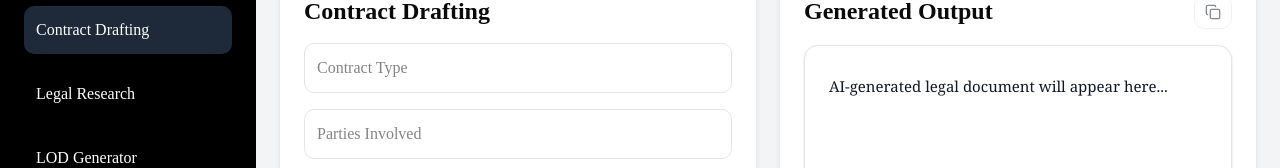
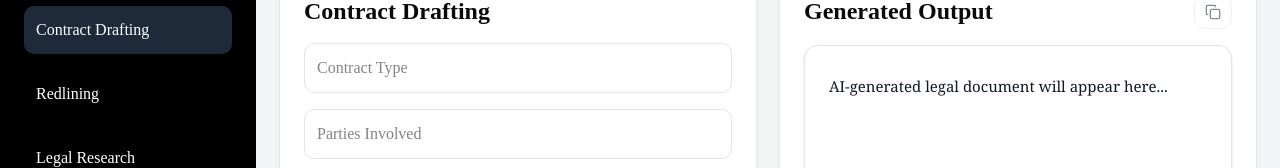
Before and after one commit to tushar77/ligit, a Next.js app: page / in a window 1280 px wide. Shown: the part 157-325 px from the top of the page. Built offline with nearby package versions, Linux system fonts and the light colour scheme.

Commit message:
Stable before redline activation

```diff
--- a/app/page.tsx
+++ b/app/page.tsx
@@ -9,6 +9,7 @@ export default function Home() {
   const [parties, setParties] = useState("");
   const [clauses, setClauses] = useState("");
   const [output, setOutput] = useState("");
+  const [activeTab, setActiveTab] = useState("contract")
   const [loading, setLoading] = useState(false);
   const [copied, setCopied] = useState(false);
   const [templateText, setTemplateText] = useState("")
@@ -120,6 +121,16 @@ Generate:
         <nav className="space-y-4">
           <div className="bg-gray-800 p-3 rounded-lg">
             Contract Drafting
+          </div>
+
+          <div
+            onClick={() => setActiveTab("redline")}
+            className={`p-3 rounded-lg cursor-pointer ${activeTab === "redline"
+                ? "bg-gray-800"
+                : "hover:bg-gray-800"
+              }`}
+          >
+            Redlining
           </div>
 
           <div className="hover:bg-gray-800 p-3 rounded-lg">
```
